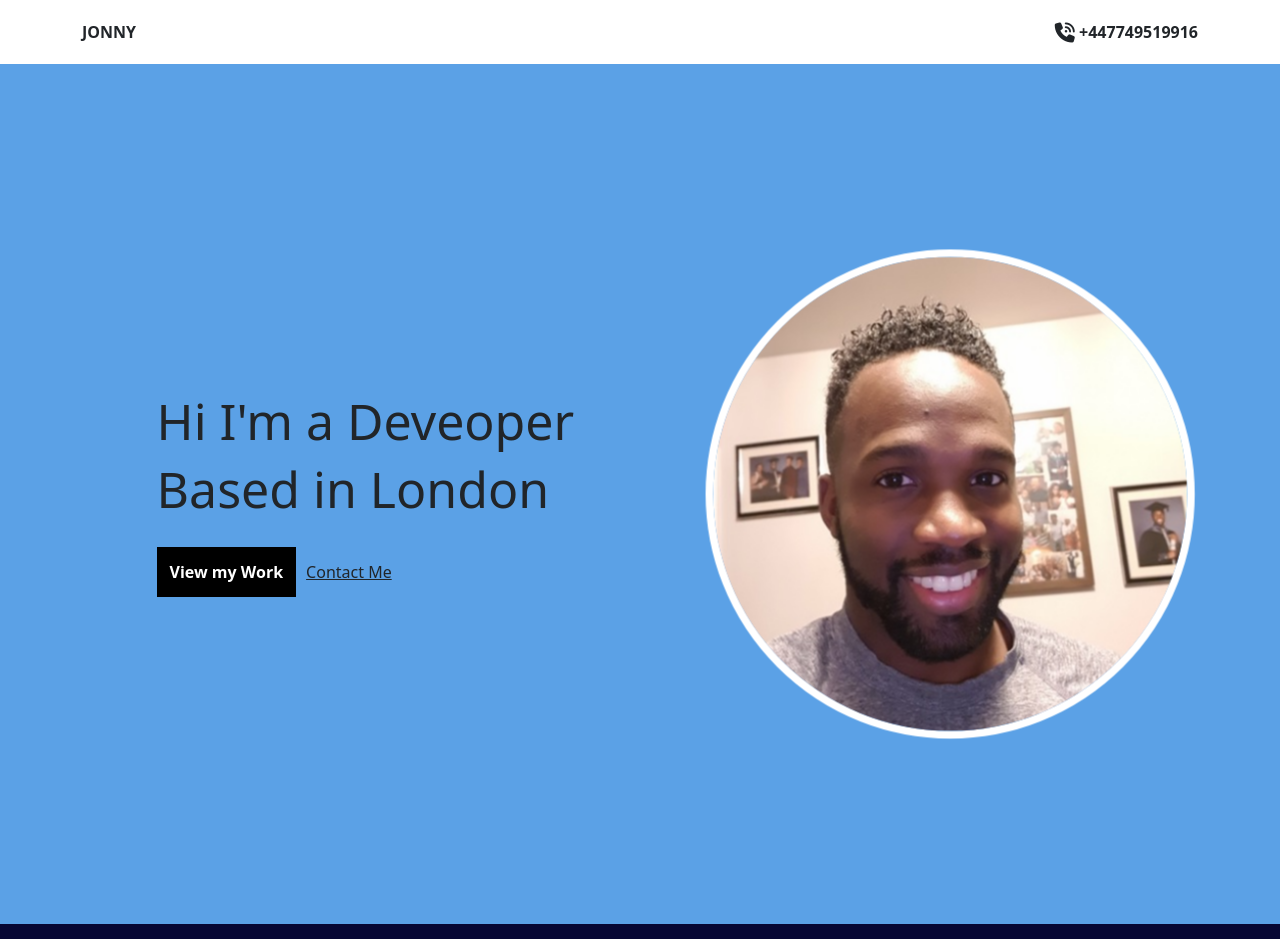
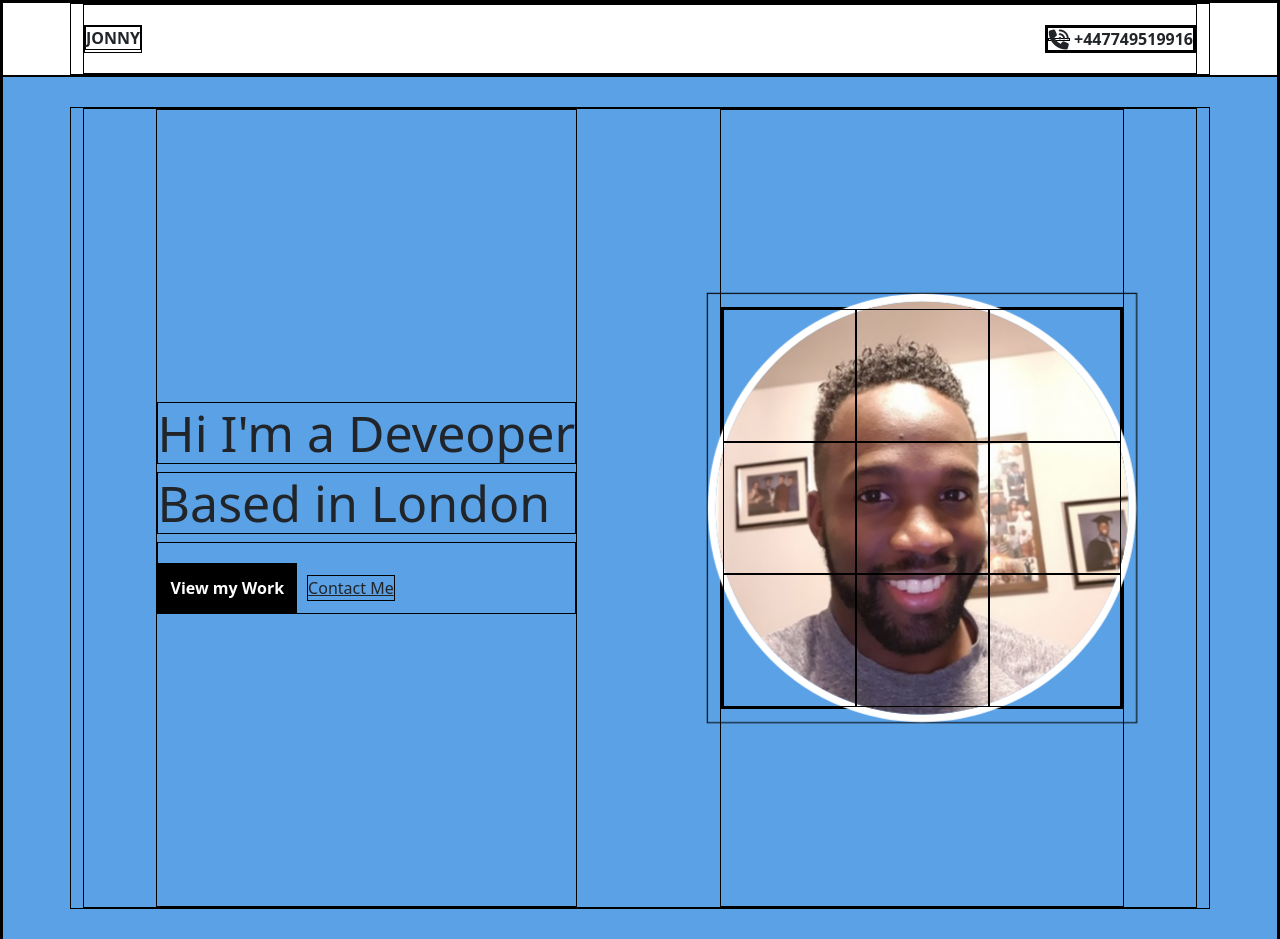
Before and after one commit to Jonny5800/MainPortfolio, a plain HTML site: page index.html in a window 1280 px wide. Shown: the top 939 px of the page. Drawn offline with nearby package versions, Linux system fonts and the light colour scheme.

Commit message:
checking mobile view

```diff
--- a/style.css
+++ b/style.css
@@ -2,7 +2,7 @@
   margin: 0;
   padding: 0;
   box-sizing: border-box;
-  /* border: 1px solid black; */
+  border: 1px solid black;
 }
 .underline {
   text-decoration: underline;
@@ -85,6 +85,7 @@
   width: 450px;
   border-radius: 50%;
   border: 7px solid white;
+  max-width: 100%;
 }
 .hero-right {
   display: flex;
```
